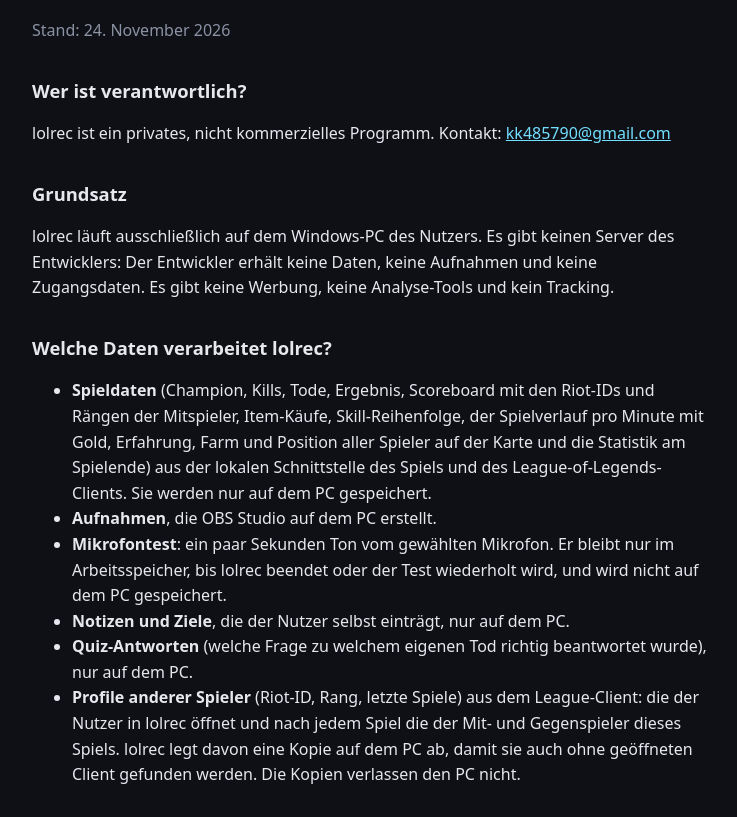
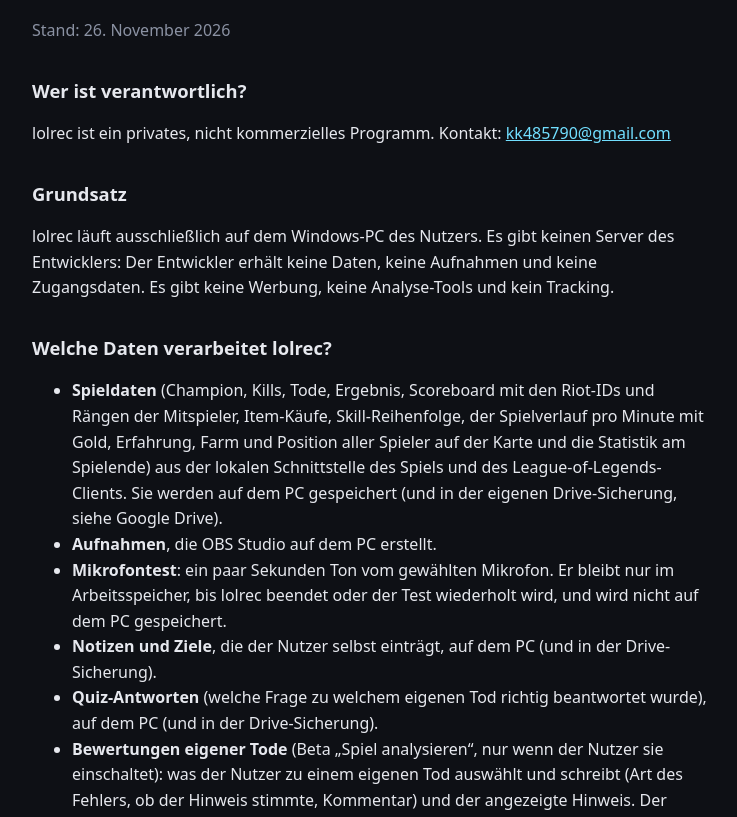
Before and after one commit to KARMA22194/lolrec, a plain HTML site: page privacy.html in a window 1280 px wide. Shown: the part 124-941 px from the top of the page, without its empty margins (268-1005 px from the left). Drawn offline with Linux system fonts and the light colour scheme.

Commit message:
Privacy: verdicts on own deaths (beta), daily Drive backup listed

```diff
--- a/privacy.html
+++ b/privacy.html
@@ -16,7 +16,7 @@
 <body>
 <main>
   <h1>Datenschutzerklärung für lolrec</h1>
-  <p class="muted">Stand: 24. November 2026</p>
+  <p class="muted">Stand: 26. November 2026</p>
 
   <h2>Wer ist verantwortlich?</h2>
   <p>lolrec ist ein privates, nicht kommerzielles Programm. Kontakt: <a href="mailto:kk485790@gmail.com">kk485790@gmail.com</a></p>
@@ -31,12 +31,16 @@
     <li><b>Spieldaten</b> (Champion, Kills, Tode, Ergebnis, Scoreboard mit den Riot-IDs und Rängen der Mitspieler,
       Item-Käufe, Skill-Reihenfolge, der Spielverlauf pro Minute mit Gold, Erfahrung, Farm und Position aller Spieler auf
       der Karte und die Statistik am Spielende) aus der lokalen Schnittstelle des Spiels und des
-      League-of-Legends-Clients. Sie werden nur auf dem PC gespeichert.</li>
+      League-of-Legends-Clients. Sie werden auf dem PC gespeichert (und in der eigenen Drive-Sicherung, siehe Google Drive).</li>
     <li><b>Aufnahmen</b>, die OBS Studio auf dem PC erstellt.</li>
     <li><b>Mikrofontest</b>: ein paar Sekunden Ton vom gewählten Mikrofon. Er bleibt nur im
       Arbeitsspeicher, bis lolrec beendet oder der Test wiederholt wird, und wird nicht auf dem PC gespeichert.</li>
-    <li><b>Notizen und Ziele</b>, die der Nutzer selbst einträgt, nur auf dem PC.</li>
-    <li><b>Quiz-Antworten</b> (welche Frage zu welchem eigenen Tod richtig beantwortet wurde), nur auf dem PC.</li>
+    <li><b>Notizen und Ziele</b>, die der Nutzer selbst einträgt, auf dem PC (und in der Drive-Sicherung).</li>
+    <li><b>Quiz-Antworten</b> (welche Frage zu welchem eigenen Tod richtig beantwortet wurde), auf dem PC (und in der Drive-Sicherung).</li>
+    <li><b>Bewertungen eigener Tode</b> (Beta „Spiel analysieren“, nur wenn der Nutzer sie einschaltet): was der Nutzer
+      zu einem eigenen Tod auswählt und schreibt (Art des Fehlers, ob der Hinweis stimmte, Kommentar) und der angezeigte
+      Hinweis. Der Hinweis wird auf dem PC aus dem Spielverlauf berechnet. Die Bewertungen bleiben auf dem PC und in der
+      eigenen Drive-Sicherung (siehe Google Drive); lolrec gibt sie nicht weiter.</li>
     <li><b>Profile anderer Spieler</b> (Riot-ID, Rang, letzte Spiele) aus dem League-Client: die der Nutzer in lolrec
       öffnet und nach jedem Spiel die der Mit- und Gegenspieler dieses Spiels. lolrec legt davon eine Kopie auf dem PC
       ab, damit sie auch ohne geöffneten Client gefunden werden. Die Kopien verlassen den PC nicht.</li>
@@ -74,6 +78,9 @@
     (den Ordner „lolrec“ und die hochgeladenen Aufnahmen), nicht die übrigen Dateien im Drive.</p>
   <ul>
     <li>lolrec lädt Aufnahmen in das Drive des Nutzers hoch und spielt sie bei Bedarf von dort ab.</li>
+    <li>Ist Drive verbunden und die tägliche Sicherung eingeschaltet (Standard, abschaltbar), legt lolrec im Ordner „lolrec“ eine kleine Sicherung
+      ab: Spieldaten, Notizen, Ziele, Quiz-Antworten, Bewertungen eigener Tode und Einstellungen, ohne Passwörter und
+      Zugangsdaten. Sie dient dazu, die Daten auf einen neuen PC zu übernehmen oder die Spiele auf einem zweiten Gerät des Nutzers anzuzeigen.</li>
     <li>Ist „Videos per Link freigeben“ eingeschaltet, gibt lolrec hochgeladene Videos für „Jeder mit dem Link“
       frei, damit sie in Discord geteilt werden können. Ausgeschaltet kann nur der Nutzer selbst sie öffnen.</li>
     <li>Um anzuzeigen, mit welchem Konto Drive verbunden ist, liest lolrec die <b>E-Mail-Adresse</b> des Google-Kontos
```
